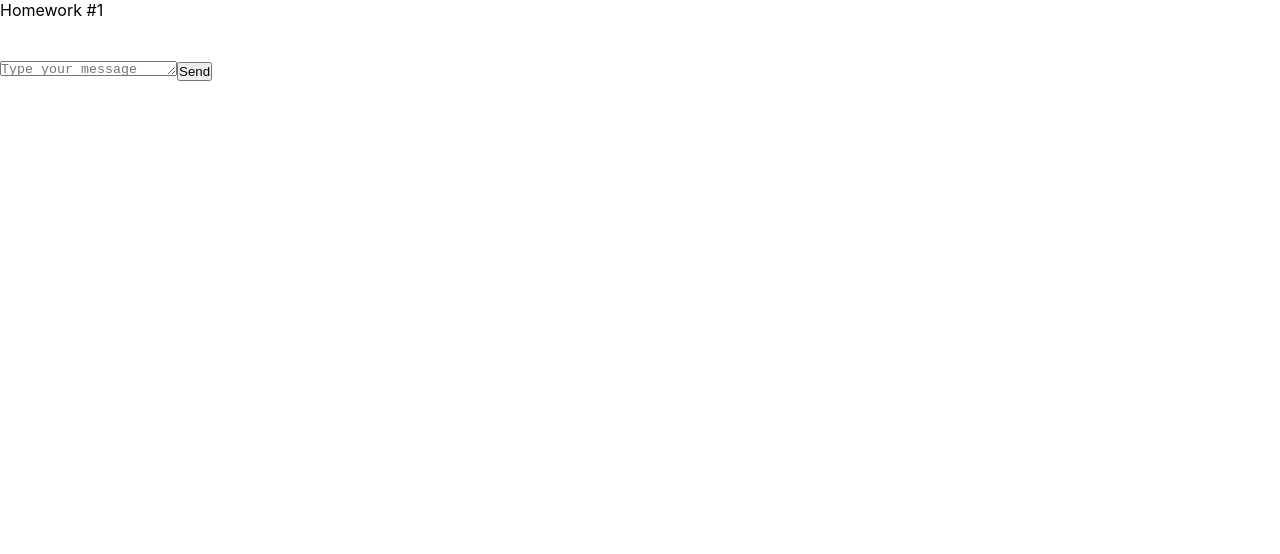
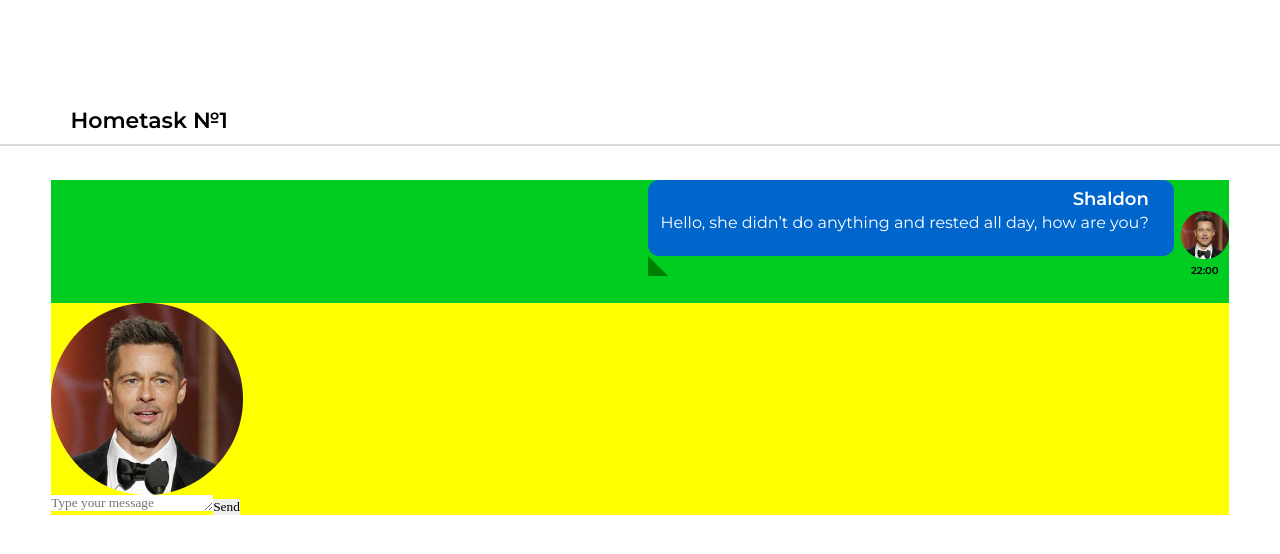
Before and after one commit to Katherina17/todoHW, a React (Create React App) app: page / in a window 1280 px wide. Shown: the top 554 px of the page. Built offline with nearby package versions, Linux system fonts and the light colour scheme.

Commit message:
feat: add style to App and Message, create border-title

```diff
--- a/src/index.css
+++ b/src/index.css
@@ -1,20 +1,38 @@
-* {
+/*Обнуление*/
+*{
+    padding: 0;
     margin: 0;
-    padding: 0;
+    border: 0;
+}
+*,*:before,*:after{
+    -moz-box-sizing: border-box;
+    -webkit-box-sizing: border-box;
     box-sizing: border-box;
 }
+:focus,:active{outline: none;}
+a:focus,a:active{outline: none;}
 
-body {
-    margin: 0;
-    font-family: -apple-system, BlinkMacSystemFont, 'Segoe UI', 'Roboto',
-    'Oxygen', 'Ubuntu', 'Cantarell', 'Fira Sans', 'Droid Sans',
-    'Helvetica Neue', sans-serif;
-    -webkit-font-smoothing: antialiased;
-    -moz-osx-font-smoothing: grayscale;
-    box-sizing: border-box;
+nav,footer,header,aside{display: block;}
+
+html,body{
+    height: 100%;
+    width: 100%;
+    font-size: 100%;
+    line-height: 1;
+    font-size: 14px;
+    -ms-text-size-adjust: 100%;
+    -moz-text-size-adjust: 100%;
+    -webkit-text-size-adjust: 100%;
 }
+input,button,textarea{font-family:inherit;}
 
-code {
-    font-family: source-code-pro, Menlo, Monaco, Consolas, 'Courier New',
-    monospace;
-}
+input::-ms-clear{display: none;}
+button{cursor: pointer;}
+button::-moz-focus-inner {padding:0;border:0;}
+a, a:visited{text-decoration: none;}
+a:hover{text-decoration: none;}
+ul li{list-style: none;}
+img{vertical-align: top;}
+
+h1,h2,h3,h4,h5,h6{font-size:inherit;font-weight: 400;}
+/*--------------------*/
--- a/src/s1-main/App.module.css
+++ b/src/s1-main/App.module.css
@@ -1,11 +1,24 @@
+@import url('https://fonts.googleapis.com/css2?family=Montserrat:wght@400;500;600&display=swap');
+
 .App {
     --header_height: 60px;
+    max-width: 1280px;
+    margin: 0 auto;
 }
 
 .hw {
-
+    background: yellow;
 }
 
 .hwTitle {
+    font-size: 22px;
+    line-height: 27px;
+    font-family: 'Montserrat', sans-serif;
+    margin-bottom: 10px;
+    font-weight: 600;
+}
 
+#wrapper{
+    width: 89%;
+    margin: auto auto 10px auto;
 }
--- /dev/null
+++ b/src/s2-homeworks/hw01/HW1.module.css
@@ -0,0 +1,8 @@
+#hw1 {
+    margin-top: 107px;
+}
+
+.wrapper{
+    width: 92%;
+    margin: 0 auto;
+}
--- a/src/s2-homeworks/hw01/HW1.tsx
+++ b/src/s2-homeworks/hw01/HW1.tsx
@@ -4,6 +4,8 @@ import MessageSender from './message-sender/MessageSender'
 import s2 from '../../s1-main/App.module.css'
 import FriendMessage from './friend-message/FriendMessage'
 import avatar from './avatar.png'
+import s3 from './HW1.module.css';
+import {BorderTitle} from "./border-title/BorderTitle";
 
 /*
 * 1 - описать тип MessageType
@@ -35,10 +37,10 @@ export const message0: MessageType = {
     id: 0,
     user: {
         avatar: avatar, // можно менять
-        name: 'Some Name',  // можно менять
+        name: 'Shaldon',  // можно менять
     },
     message: {
-        text: 'some textsome textsome textsome textsome textsome textsome text', // можно менять
+        text: 'Hello, she didn’t do anything and rested all day, how are you?', // можно менять
         time: '22:00', // можно менять
     },
 }
@@ -50,15 +52,17 @@ export const friendMessage0: MessageType = {
     },
     message: {
         text: 'зеркальное сообщение для тренировки css', // можно менять
-        time: '22:00', // можно менять
+        time: '22:05', // можно менять
     },
 }
 
 const HW1 = () => {
     return (
-        <div id={'hw1'}>
-            <div className={s2.hwTitle}>Homework #1</div>
-            <div className={s2.hw}>
+        <div id={s3.hw1}>
+            <h1 className={s2.hwTitle} id={s2.wrapper}> Hometask №1</h1>
+            <BorderTitle/>
+            <div className={s3.wrapper}>
+                <div className={s2.hw} >
                     {/*проверка отображения (не менять)*/}
                     <div>
                         <Message message={message0} />
@@ -69,6 +73,7 @@ const HW1 = () => {
                     <MessageSender M={Message} />
                 </div>
             </div>
+        </div>
     )
 }
 
--- /dev/null
+++ b/src/s2-homeworks/hw01/border-title/BorderTitle.module.css
@@ -0,0 +1,3 @@
+.borderTitle{
+    border: 1px solid #D9D9D9;
+}
--- /dev/null
+++ b/src/s2-homeworks/hw01/border-title/BorderTitle.tsx
@@ -0,0 +1,7 @@
+import s4 from './BorderTitle.module.css';
+
+export const BorderTitle = () => {
+    return (
+        <div className={s4.borderTitle}> </div>
+    )
+}
--- a/src/s2-homeworks/hw01/friend-message/FriendMessage.tsx
+++ b/src/s2-homeworks/hw01/friend-message/FriendMessage.tsx
@@ -1,8 +1,14 @@
 import React from 'react'
 import s from './FriendMessage.module.css'
+import {MessageType} from "../HW1";
 
 // создать тип вместо any и отобразить приходящие данные
-const FriendMessage = (props: any) => {
+
+type FriendMessagePropsType = {
+    message: MessageType
+}
+
+const FriendMessage = (props: FriendMessagePropsType) => {
     return (
         <div
             id={'hw1-friend-message-' + props.message.id}
@@ -11,8 +17,9 @@ const FriendMessage = (props: any) => {
             <div className={s.friendImageAndText}>
                 <img
                     id={'hw1-friend-avatar-' + props.message.id}
+                    alt={props.message.user.name}
+                    src={props.message.user.avatar}
                     // создаёт студент
-
                     //
                 />
                 <div className={s.friendText}>
@@ -21,7 +28,6 @@ const FriendMessage = (props: any) => {
                         className={s.friendName}
                     >
                         {/*создаёт студент*/}
-
                         {/**/}
                     </div>
                     <pre
--- a/src/s2-homeworks/hw01/message/Message.module.css
+++ b/src/s2-homeworks/hw01/message/Message.module.css
@@ -1,31 +1,91 @@
+@import url('https://fonts.googleapis.com/css2?family=Montserrat:wght@400;500;600&display=swap');
+
+:root{
+    --font-family: 'Montserrat', sans-serif;
+}
+
 .message {
-
+    display: flex;
+    justify-content: flex-end;
+    margin-top: 34px;
+    background: #00cc22;
+    flex-direction: column;
 }
 
 .imageAndText {
-
+    display: flex;
+    flex-direction: row-reverse;
+    margin-bottom: 47px;
 }
 
 .imageAndText img {
-
+    width: 48px;
+    height: 48px;
 }
 
 .text {
-
+    background-color: #0066CC;
+    margin-right: 0.5rem;
+    border-radius: 0.8rem;
+    height: auto;
+    max-width: 37.64rem;
+    min-width: 10rem;
 }
 
 .text:after {
+    content: "";
+    border-bottom: 20px solid  green;
+    border-right: 20px solid transparent;
+    vertical-align: middle;
+
+
+
 
 }
 
 .name {
-
+    font-family: var(--font-family);
+    font-size: 18px;
+    line-height: 22px;
+    text-align: end;
+    color: white;
+    font-weight: 600;
+    margin: 0 auto;
+    padding: 8px 25px 0px 0px;
 }
 
 .messageText {
-
+    display: block;
+    color: white;
+    font-family: var(--font-family);
+    font-size: 16px;
+    line-height: 20px;
+    font-weight: 400;
+    padding: 3px 25px 8px 13px;
+    text-align: end;
 }
 
+pre{
+    white-space: pre-wrap;
+    word-break: break-all;
+}
+
+
 .time {
+    font-size: 10px;
+    line-height: 12px;
+    font-family: var(--font-family);
+    font-weight: 600;
+    text-align: center;
+}
 
+.imageAndTime{
+    display: flex;
+    flex-direction: column;
+    position: relative;
+    top: 2.2rem;
 }
+
+.imageAndTime img{
+    margin-bottom: 6px;
+}
--- a/src/s2-homeworks/hw01/message/Message.tsx
+++ b/src/s2-homeworks/hw01/message/Message.tsx
@@ -12,29 +12,25 @@ const Message = (props: MessagePropsType) => {
     return (
         <div id={'hw1-message-' + props.message.id} className={s.message}>
             <div className={s.imageAndText}>
-                <img
-                    id={'hw1-avatar-' + props.message.id}
-                    // создаёт студент
-
-                    //
-                />
+                <div className={s.imageAndTime}>
+                    <img
+                        id={'hw1-avatar-' + props.message.id}
+                        alt={props.message.user.name}
+                        src={props.message.user.avatar}
+                    />
+                    <p id={'hw1-time-' + props.message.id}
+                       className={s.time}>
+                        {props.message.message.time}
+                    </p>
+                </div>
                 <div className={s.text}>
                     <div id={'hw1-name-' + props.message.id} className={s.name}>
-                        {/*создаёт студент*/}
-
-                        {/**/}
+                        <span>{props.message.user.name} </span>
                     </div>
                     <pre id={'hw1-text-' + props.message.id} className={s.messageText}>
-                        {/*создаёт студент*/}
-
-                        {/**/}
+                        {props.message.message.text}
                     </pre>
                 </div>
-            </div>
-            <div id={'hw1-time-' + props.message.id} className={s.time}>
-                {/*создаёт студент*/}
-
-                {/**/}
             </div>
         </div>
     )
```
Lines whose indentation alone changed are shown as unchanged.
